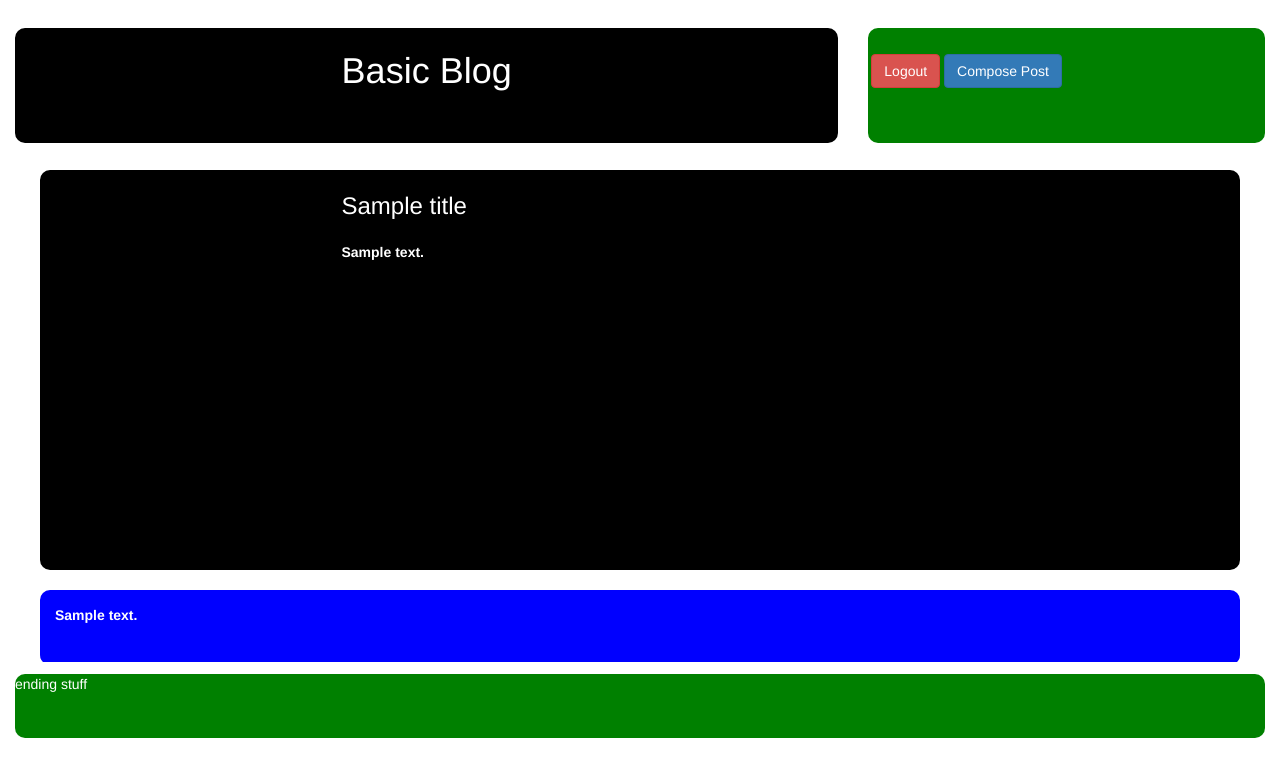
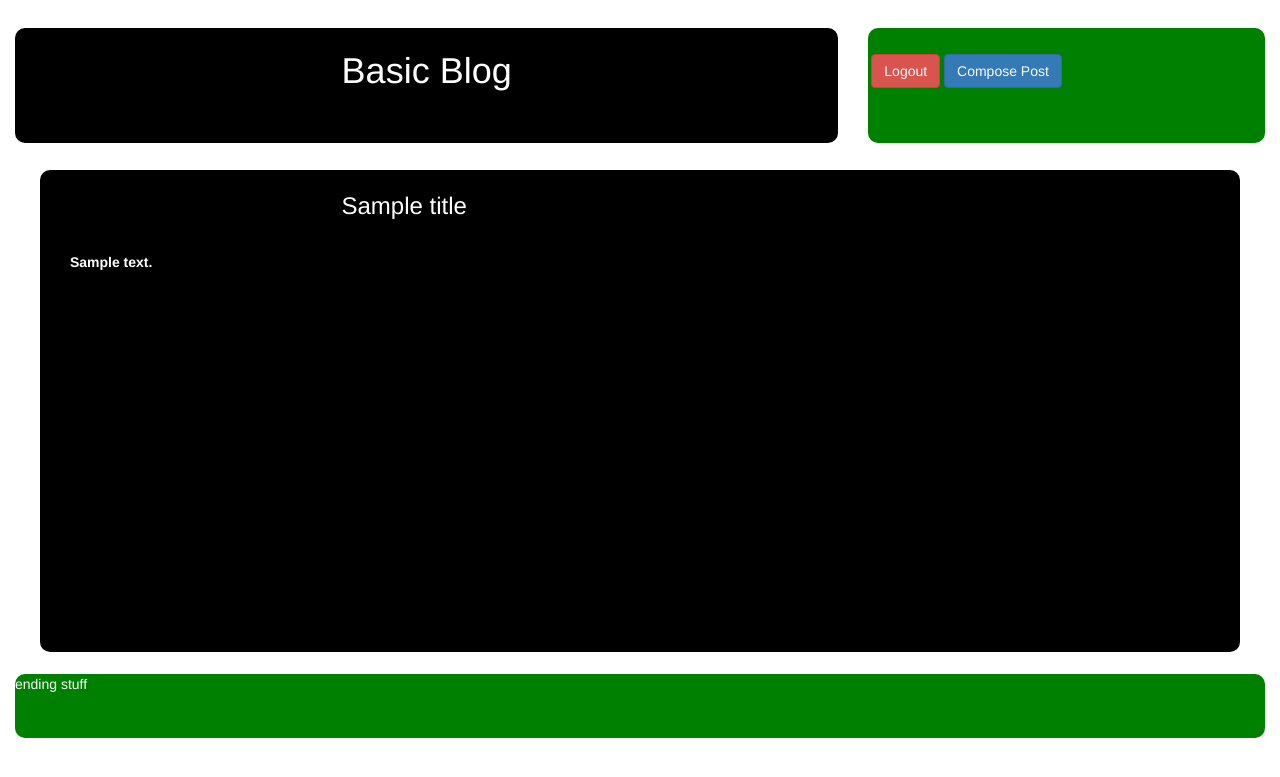
Before and after one commit to mhhoban/basic-blog, a Python web app: template templates/blog_view_page_authed.html in a window 1280 px wide. Shown: the top 777 px of the page. Run offline with Jinja, Linux system fonts and the light colour scheme; the template is opened without the code that fills it: most values are stand-ins (such as "Sample title", 1, 10 or a date in 2020).

Commit message:
swapped out blog compose for blog content class in blog view page

```diff
--- a/css/basicblogstyle.css
+++ b/css/basicblogstyle.css
@@ -192,6 +192,22 @@
     /*padding-bottom: 5px;*/
 }
 
+.blog-content-field {
+
+    margin-top: 20px;
+    margin-right: 2%;
+    margin-left: 2%;
+    border-radius: 10px;
+    color: white;
+    font-weight: bold;
+    min-height: 400px;
+
+    height: 100%;
+    border-style:solid;
+    border-color: black;
+    background: black;
+}
+
 
 .post-title {
 
--- a/templates/blog_view_page_authed.html
+++ b/templates/blog_view_page_authed.html
@@ -40,7 +40,7 @@
 
 	            	<div class="col-md-12">
 
-	            		<div class="blog-compose-field">
+	            		<div class="blog-content-field">
 
 								{{ content }}
 
```
